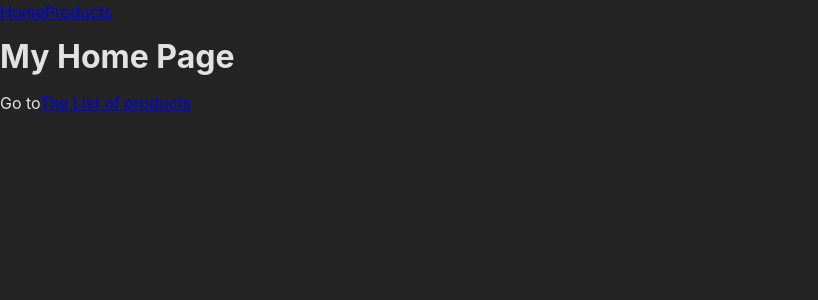
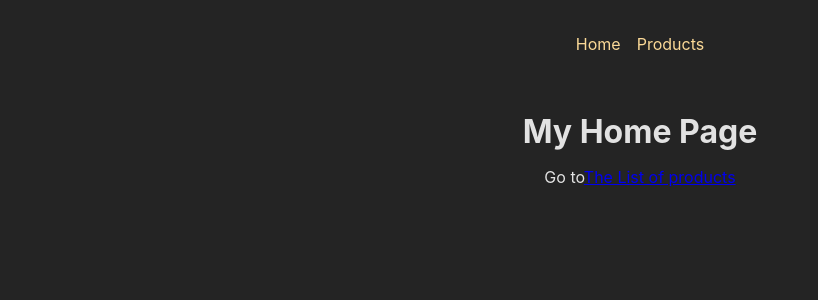
Before and after one commit to KariimAlii/ReactRouterDemo, a React (Vite) app: page / in a window 1280 px wide. Shown: the top 300 px of the page, without its empty margins (0-818 px from the left). Built offline with nearby package versions, Linux system fonts and the light colour scheme.

Commit message:
Added Styling using CSS Modules

```diff
--- a/src/components/MainNavigation.jsx
+++ b/src/components/MainNavigation.jsx
@@ -1,10 +1,11 @@
 import {Link} from "react-router-dom";
+import classes from "./styles/MainNavigation.module.css";
 
 export default function MainNavigation() {
     return (
-        <header>
+        <header className={classes.header}>
             <nav>
-                <ul>
+                <ul className={classes.list}>
                     <Link to="/">Home</Link>
                     <Link to="/products">Products</Link>
                 </ul>
--- /dev/null
+++ b/src/components/styles/MainNavigation.module.css
@@ -0,0 +1,23 @@
+.header {
+    max-width: 60rem;
+    margin: auto;
+    padding: 2rem;
+    display: flex;
+    justify-content: center;
+}
+
+.list {
+    display: flex;
+    gap: 1rem;
+}
+
+.list a {
+    text-decoration: none;
+    color: var(--color-primary-400);
+}
+
+.list a:hover,
+.list a.active {
+    color: var(--color-primary-800);
+    text-decoration: underline;
+}
--- a/src/pages/Layout.jsx
+++ b/src/pages/Layout.jsx
@@ -1,11 +1,15 @@
 import {Outlet} from "react-router-dom";
 import MainNavigation from "../components/MainNavigation.jsx";
+import classes from "./styles/Layout.module.css";
 
 export default function Layout() {
     return (
         <>
             <MainNavigation />
-            <Outlet />
+            <main className={classes.content}>
+                <Outlet />
+            </main>
+
         </>
     )
 }
--- /dev/null
+++ b/src/pages/styles/Layout.module.css
@@ -0,0 +1,4 @@
+.content {
+    margin: 2rem auto;
+    text-align: center;
+}
```
